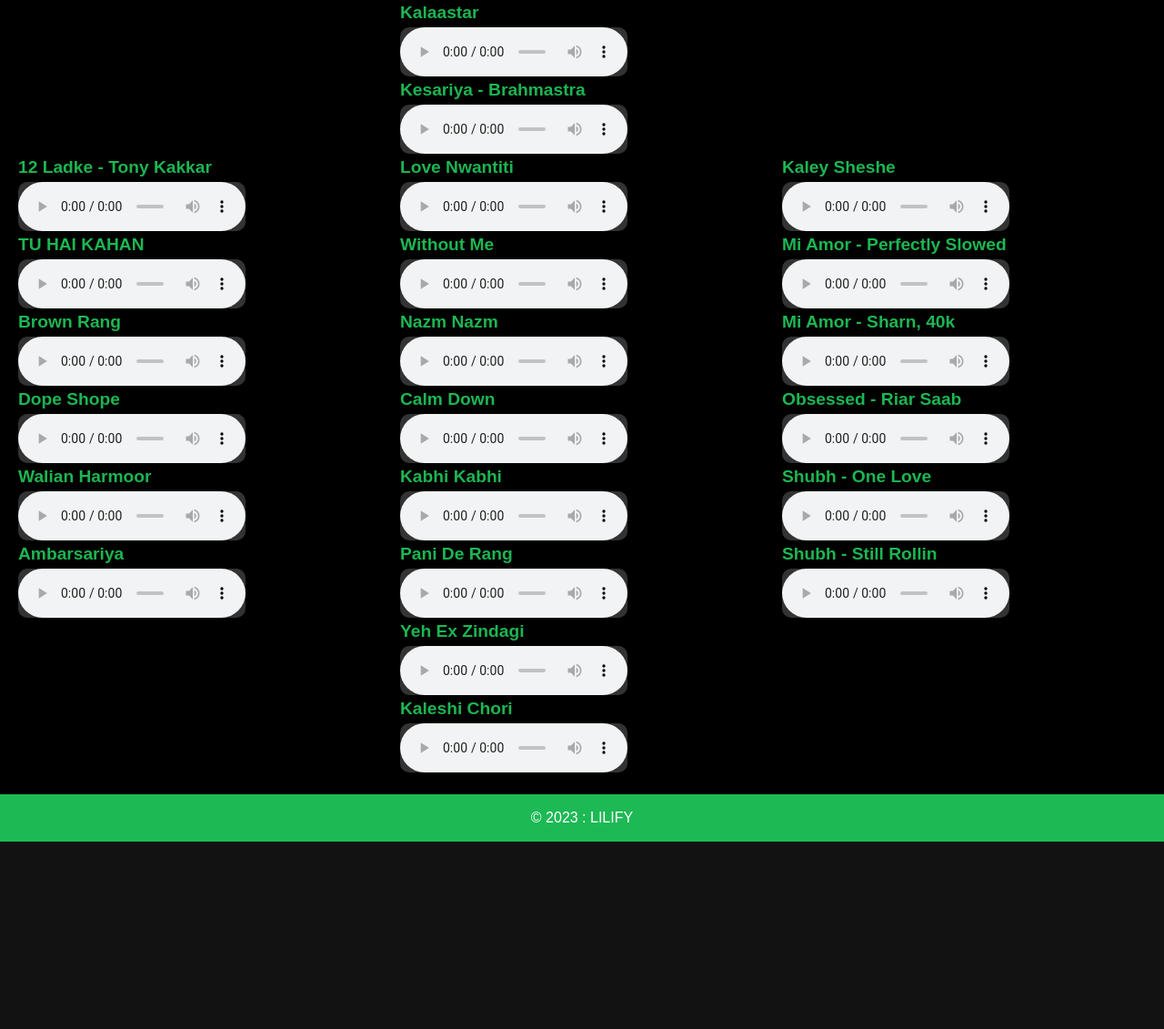
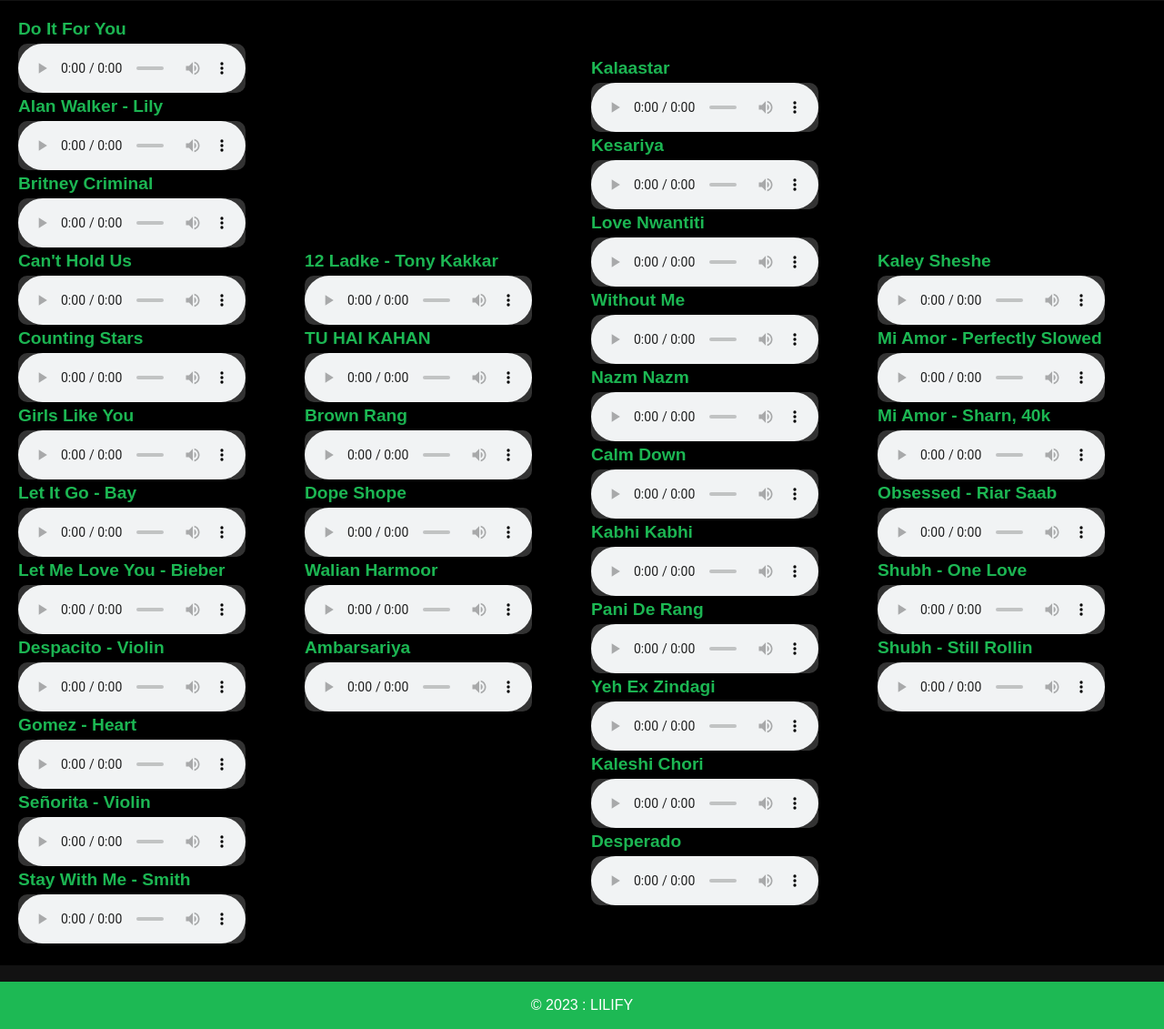
Before and after one commit to anubhavjha08/Lilify-An-elegant-music-streaming-platform, a plain HTML site: page index.html in a window 1280 px wide. Shown: the part 316-1447 px from the top of the page at 91% size. Before the commit the page ends 1241 px from the top, so only its background shows below. Drawn offline with Linux system fonts and the light colour scheme.

Commit message:
added few songs

```diff
--- a/index.html
+++ b/index.html
@@ -28,27 +28,95 @@
     </ul>
   </nav>
 
+  <br>
+
   <main class="audio-container">
-    <!-- Left Column -->
+    <!-- c1 -->
     <div class="audio-column">
-      <!-- Song 1 -->
+
+      <div class="audio-row">
+        <label for="audio">Do It For You</label>
+        <audio src="(Everything I Do) I Do It For You - Bryan Adams (Boyce Avenue ft. Connie Talbot acoustic cover).mp3" controls
+          class="myaudi"></audio>
+      </div>
+
+      <div class="audio-row">
+        <label for="audio">Alan Walker - Lily</label>
+        <audio src="Alan Walker, K 391 & Emelie Hollow - Lily - Cover (Violin).mp3" controls class="myaudi"></audio>
+      </div>
+
+      <div class="audio-row">
+        <label for="audio">Britney Criminal</label>
+        <audio src="britney spears - criminal (cover)   nursena yener.mp3" controls class="myaudi"></audio>
+      </div>
+
+      <div class="audio-row">
+        <label for="audio">Can't Hold Us</label>
+        <audio src="Can't Hold Us - Acoustic - Macklemore & Ryan Lewis - Madilyn Bailey Cover - on iTunes.mp3" controls
+          class="myaudi"></audio>
+      </div>
+
+      <div class="audio-row">
+        <label for="audio">Counting Stars</label>
+        <audio src="Counting Stars - OneRepublic   Alex Goot, Chrissy Costanza, KHS.mp3" controls class="myaudi"></audio>
+      </div>
+
+      <div class="audio-row">
+        <label for="audio">Girls Like You</label>
+        <audio src="Girls Like You (Acoustic Cover).mp3" controls class="myaudi"></audio>
+      </div>
+
+      <div class="audio-row">
+        <label for="audio">Let It Go - Bay</label>
+        <audio src="Let It Go - James Bay (Colin & Caroline acoustic cover).mp3" controls class="myaudi"></audio>
+      </div>
+
+      <div class="audio-row">
+        <label for="audio">Let Me Love You - Bieber</label>
+        <audio src="Let Me Love You - Justin Bieber +DJ Snake   Alex Goot, ATC, KHS.mp3" controls class="myaudi"></audio>
+      </div>
+
+      <div class="audio-row">
+        <label for="audio">Despacito - Violin</label>
+        <audio src="Luis Fonsi - Despacito ft. Daddy Yankee - Cover (Violin).mp3" controls class="myaudi"></audio>
+      </div>
+
+      <div class="audio-row">
+        <label for="audio">Gomez - Heart</label>
+        <audio src="Selena Gomez - The Heart Wants What It Wants (Nicole Cross Official Cover Video).mp3" controls
+          class="myaudi"></audio>
+      </div>
+
+      <div class="audio-row">
+        <label for="audio">Señorita - Violin</label>
+        <audio src="SEÑORITA  - LIVE VIOLIN PERFORMANCE.mp3" controls class="myaudi"></audio>
+      </div>
+
+      <div class="audio-row">
+        <label for="audio">Stay With Me - Smith</label>
+        <audio src="Stay With Me - Sam Smith (Hannah Trigwell acoustic cover).mp3" controls class="myaudi"></audio>
+      </div>
+    </div>
+
+    <!-- c2 -->
+    <div class="audio-column">
+
       <div class="audio-row">
         <label for="audio">12 Ladke - Tony Kakkar</label>
         <audio src="12 Ladke - Tony Kakkar 320 Kbps.mp3" controls class="myaudi"></audio>
       </div>
 
-      <!-- Song 2 -->
       <div class="audio-row">
         <label for="audio">TU HAI KAHAN</label>
         <audio src="AUR - TU HAI KAHAN - Raffey - Usama - Ahad (Official Music Video).mp3" controls
           class="myaudi"></audio>
       </div>
 
-      <!-- Song 3 -->
       <div class="audio-row">
         <label for="audio">Brown Rang</label>
         <audio src="Brown Rang.mp3" controls class="myaudi"></audio>
       </div>
+
       <div class="audio-row">
         <label for="audio">Dope Shope</label>
         <audio
@@ -69,22 +137,20 @@
       </div>
     </div>
 
-    <!-- Middle Column -->
+    <!--c3-->
     <div class="audio-column">
-      <!-- Song 5 -->
+
       <div class="audio-row">
         <!-- <img src="images.jpeg" width="100" height="100" alt="Thumbnail"> -->
         <label for="audio">Kalaastar</label>
         <audio src="Kalaastar - Yo Yo Honey Singh 320 Kbps.mp3" controls class="myaudi"></audio>
       </div>
 
-      <!-- Song 6 -->
       <div class="audio-row">
-        <label for="audio">Kesariya - Brahmastra</label>
+        <label for="audio">Kesariya</label>
         <audio src="Kesariya - Brahmastra 320 Kbps.mp3" controls class="myaudi"></audio>
       </div>
 
-      <!-- nEW  -->
       <div class="audio-row">
         <label for="audio">Love Nwantiti</label>
         <audio src="CKay - Love Nwantiti (Lyrics).......mp3" controls class="myaudi"></audio>
@@ -106,8 +172,6 @@
         <label for="audio">Calm Down</label>
         <audio src="Rema, Selena Gomez - Calm Down (Official Music Video).mp3" controls class="myaudi"></audio>
       </div>
-
-
 
       <div class="audio-row">
         <label for="audio">Kabhi Kabhi</label>
@@ -132,46 +196,53 @@
           src="Kaleshi Chori (Video) Pranjal Dahiya   DG IMMORTALS, Raga, Harjas, Virtual_AF, Sshiv   Deepesh Goyal.mp3"
           controls class="myaudi"></audio>
       </div>
+
+      <div class="audio-row">
+        <label for="audio">Desperado</label>
+        <audio
+          src="Raghav - Desperado (feat. Tesher) (Official Video).mp3"
+          controls class="myaudi"></audio>
+      </div>
     </div>
 
-    <!-- Right Column -->
+    <!-- c4 -->
+    <div class="audio-column">
 
-    <div class="audio-column">
       <div class="audio-row">
         <label for="audio">Kaley Sheshe</label>
         <audio src="Kaley Sheshe – Addy Nagar   Official Video   @AddyNagar.mp3" controls class="myaudi"></audio>
       </div>
-      <!-- Song 7 -->
+
       <div class="audio-row">
         <label for="audio">Mi Amor - Perfectly Slowed</label>
         <audio src="Mi Amor - Perfectly Slowed.mp3" controls class="myaudi"></audio>
       </div>
 
-      <!-- Song 8 -->
       <div class="audio-row">
         <label for="audio">Mi Amor - Sharn, 40k</label>
         <audio src="Mi Amor (Lyrics) - Sharn, 40k & The Paul.mp3" controls class="myaudi"></audio>
       </div>
 
-      <!-- Song 10 -->
       <div class="audio-row">
         <label for="audio">Obsessed - Riar Saab</label>
         <audio src="Obsessed - Riar Saab, @AbhijaySharma   Official Music Video.mp3" controls class="myaudi"></audio>
       </div>
 
-      <!-- Song 12 -->
       <div class="audio-row">
         <label for="audio">Shubh - One Love </label>
         <audio src="Shubh - One Love (Official Audio).mp3" controls class="myaudi"></audio>
       </div>
 
-      <!-- Song 13 -->
       <div class="audio-row">
         <label for="audio">Shubh - Still Rollin </label>
         <audio src="Shubh - Still Rollin (Official Music Video).mp3" controls class="myaudi"></audio>
       </div>
+
     </div>
+
   </main>
+
+  <br>
 
   <footer>
     <p>&copy; 2023 : LILIFY </p>
--- a/style.css
+++ b/style.css
@@ -167,3 +167,25 @@ main audio:hover {
 
   padding-top: 9px;
 }
+
+/* Your existing CSS */
+
+/* Create a Spotify-inspired grid for media elements with four equal columns */
+.audio-container {
+  display: grid;
+  grid-template-columns: repeat(4, 1fr); /* Four equal columns */
+  gap: 20px;
+  padding: 20px;
+  background-color: #000;
+  align-items: center;
+}
+
+/* Rest of your existing CSS remains unchanged */
+
+/* Responsive design for smaller screens */
+@media (max-width: 768px) {
+  .audio-container {
+    grid-template-columns: repeat(2, 1fr); /* Two columns for small screens */
+  }
+  /* Your other responsive CSS */
+}
```
Also changed, not shown: 12 other files.
